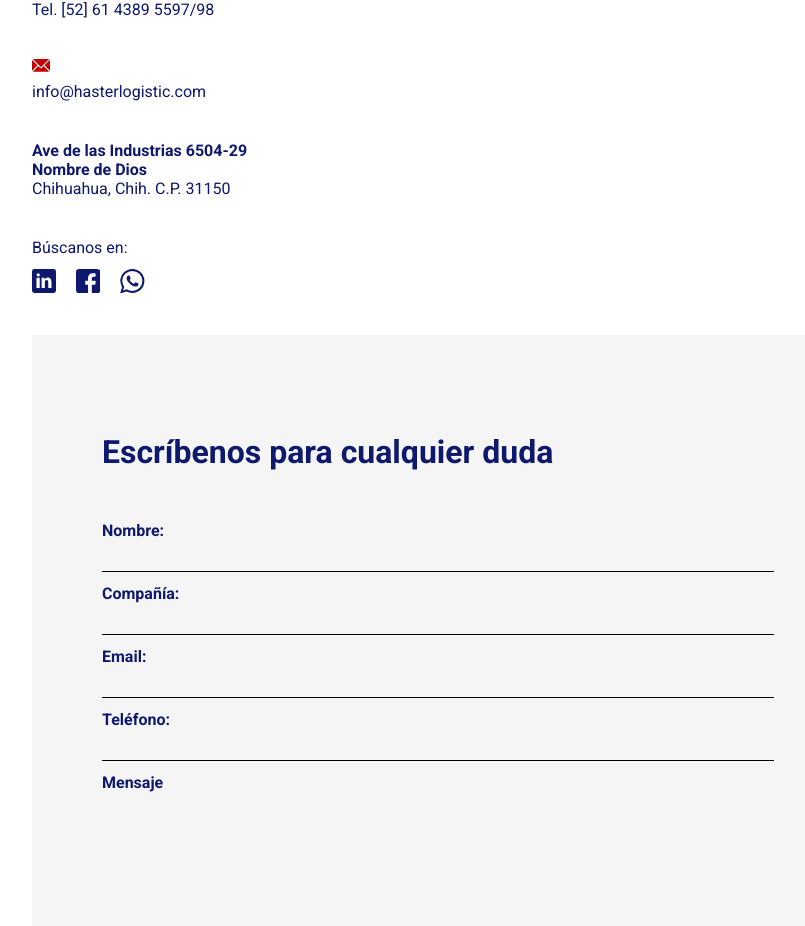
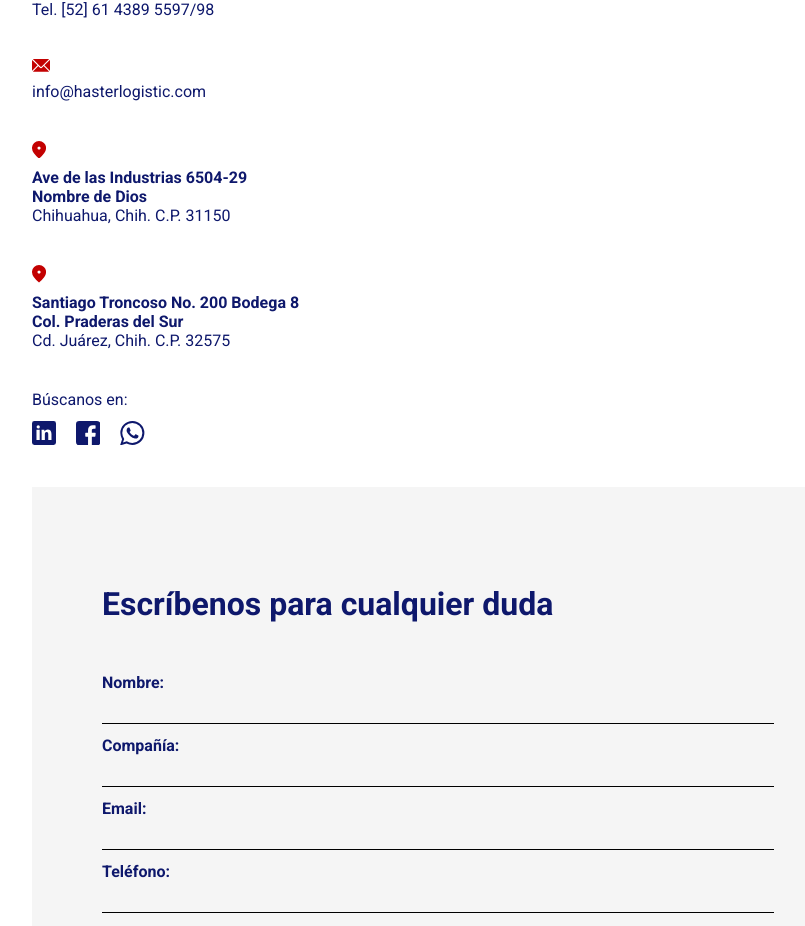
Before and after one commit to AndresCM-12/haster-web, a Next.js app: page /contacto in a window 1280 px wide. Shown: the part 770-1696 px from the top of the page, without its empty margins (48-853 px from the left). Built offline with nearby package versions, Linux system fonts and the light colour scheme; a web font is replaced by a local one.

Commit message:
Add: new direction and icons on contact page

```diff
--- a/components/contacto/MainWrapper/MainWrapper.jsx
+++ b/components/contacto/MainWrapper/MainWrapper.jsx
@@ -81,7 +81,21 @@ const MainWrapper = () => {
         </div>
 
         <div className={styles.section}>
-          <div className={styles.icon}></div>
+          <div className={styles.icon}>
+            <svg
+              xmlns="http://www.w3.org/2000/svg"
+              width="14.075"
+              height="17.594"
+              viewBox="0 0 14.075 17.594"
+            >
+              <path
+                id="location_on_FILL1_wght400_GRAD0_opsz48"
+                d="M15.038,12.577a1.54,1.54,0,0,0,1.089-2.628,1.54,1.54,0,0,0-2.177,2.177A1.483,1.483,0,0,0,15.038,12.577Zm0,9.017A29.244,29.244,0,0,1,9.748,16,8.7,8.7,0,0,1,8,11.214a6.8,6.8,0,0,1,2.122-5.256,7.15,7.15,0,0,1,9.831,0,6.8,6.8,0,0,1,2.122,5.256A8.7,8.7,0,0,1,20.327,16,29.244,29.244,0,0,1,15.038,21.594Z"
+                transform="translate(-8 -4)"
+                fill="#c30101"
+              />
+            </svg>
+          </div>
           <p>
             <strong>Ave de las Industrias 6504-29</strong>
           </p>
@@ -89,6 +103,31 @@ const MainWrapper = () => {
             <strong>Nombre de Dios</strong>
           </p>
           <p>Chihuahua, Chih. C.P. 31150</p>
+        </div>
+
+        <div className={styles.section}>
+          <div className={styles.icon}>
+            <svg
+              xmlns="http://www.w3.org/2000/svg"
+              width="14.075"
+              height="17.594"
+              viewBox="0 0 14.075 17.594"
+            >
+              <path
+                id="location_on_FILL1_wght400_GRAD0_opsz48"
+                d="M15.038,12.577a1.54,1.54,0,0,0,1.089-2.628,1.54,1.54,0,0,0-2.177,2.177A1.483,1.483,0,0,0,15.038,12.577Zm0,9.017A29.244,29.244,0,0,1,9.748,16,8.7,8.7,0,0,1,8,11.214a6.8,6.8,0,0,1,2.122-5.256,7.15,7.15,0,0,1,9.831,0,6.8,6.8,0,0,1,2.122,5.256A8.7,8.7,0,0,1,20.327,16,29.244,29.244,0,0,1,15.038,21.594Z"
+                transform="translate(-8 -4)"
+                fill="#c30101"
+              />
+            </svg>
+          </div>
+          <p>
+            <strong>Santiago Troncoso No. 200 Bodega 8</strong>
+          </p>
+          <p>
+            <strong>Col. Praderas del Sur</strong>
+          </p>
+          <p>Cd. Juárez, Chih. C.P. 32575 </p>
         </div>
 
         <div className={styles.section}>
```
